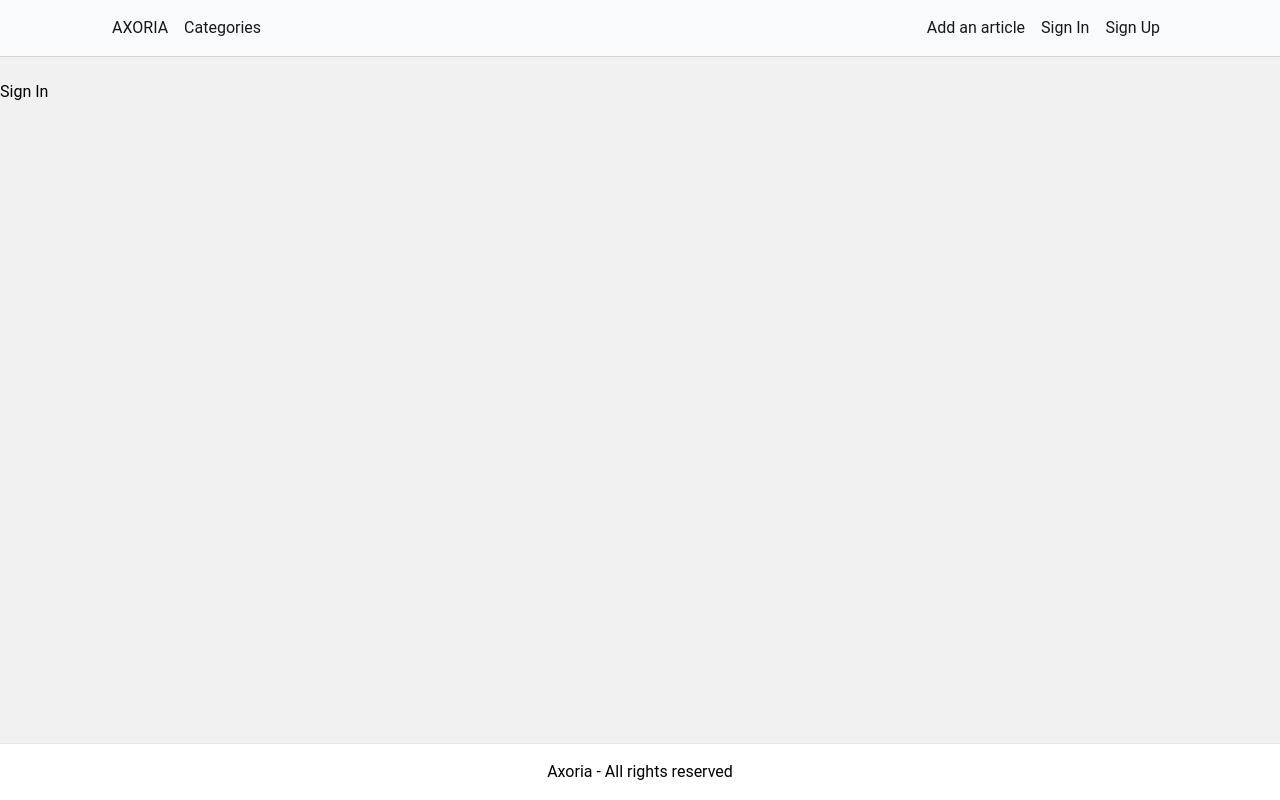
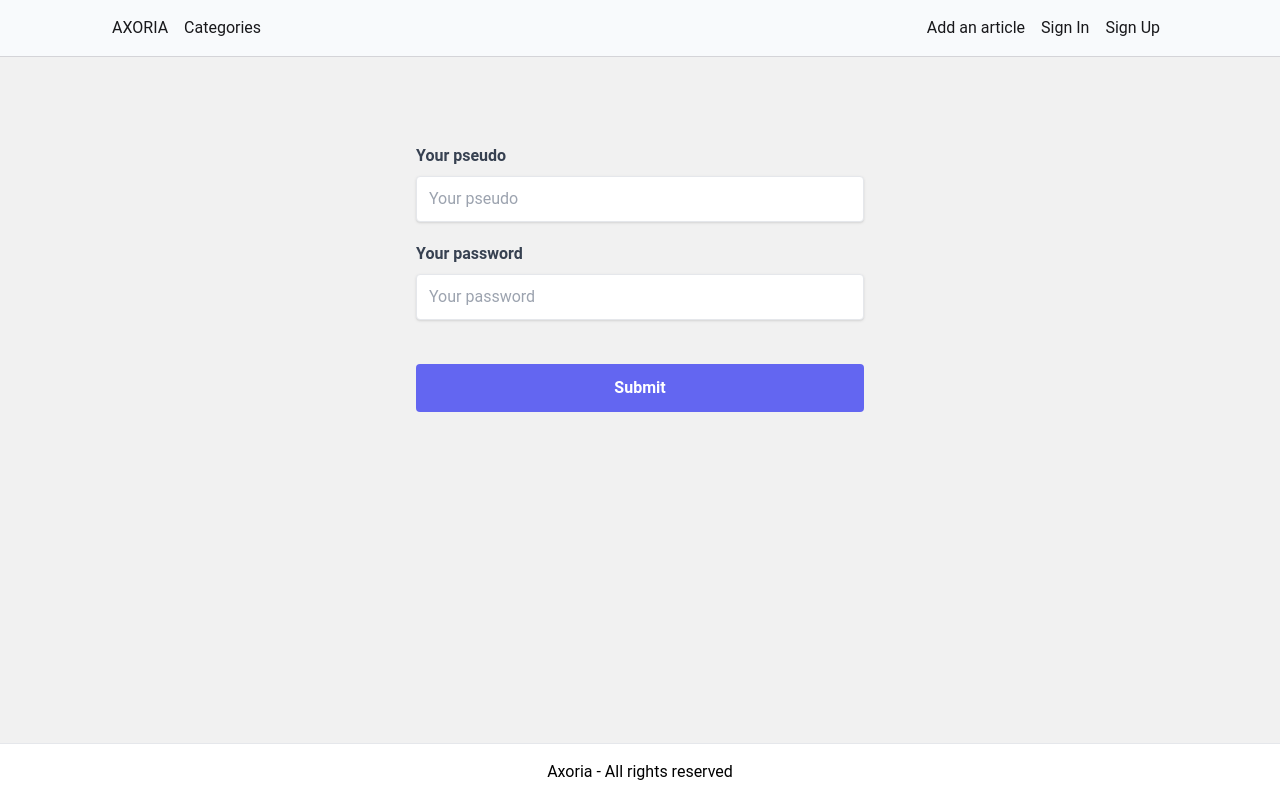
Before and after one commit to Mehdi-dev7/AXORIA, a Next.js app: page /signin in a window 1280 px wide. Built offline with nearby package versions, Linux system fonts and the light colour scheme.

Commit message:
added signin in front side

```diff
--- a/src/app/(auth)/signin/page.jsx
+++ b/src/app/(auth)/signin/page.jsx
@@ -1,5 +1,44 @@
+"use client";
+import { useRef } from "react";
+
 export default function page() {
-  return (
-    <div><h1 className="mt-20">Sign In</h1></div>
-  )
+	const serverInfoRef = useRef();
+	const submitButtonRef = useRef();
+
+	async function handleSubmit(e) {
+		e.preventDefault();
+	}
+	return (
+		<form className="max-w-md mx-auto mt-36" onSubmit={handleSubmit}>
+			<label htmlFor="userName" className="f-label">
+				Your pseudo
+			</label>
+			<input
+				type="text"
+				className="f-auth-input"
+				id="userName"
+				name="userName"
+				required
+				placeholder="Your pseudo"
+			/>
+			<label htmlFor="password" className="f-label">
+				Your password
+			</label>
+			<input
+				type="password"
+				className="f-auth-input"
+				id="password"
+				name="password"
+				required
+				placeholder="Your password"
+			/>
+			<button
+				ref={submitButtonRef}
+				className="w-full bg-indigo-500 hover:bg-indigo-700 text-white font-bold py-3 px-4 mt-6 mb-10 rounded border-none"
+			>
+				Submit
+			</button>
+			<p ref={serverInfoRef} className="text-center mb-10"></p>
+		</form>
+	);
 }
```
